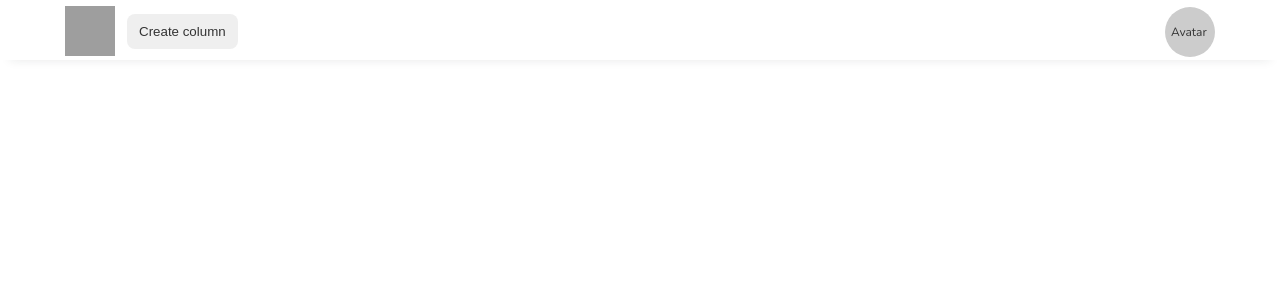
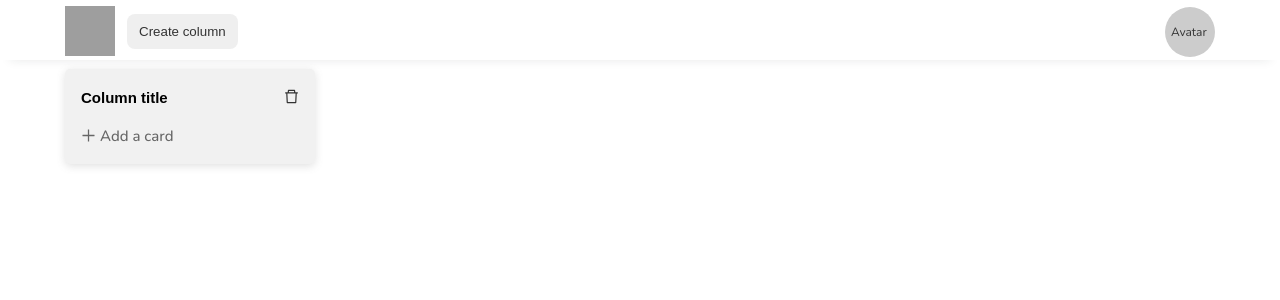
Before and after one commit to camgiangtranthi/project-practice, a React (Create React App) app in the folder front-end/: page / in a window 1280 px wide. Shown: the top 300 px of the page. Built offline with nearby package versions, Linux system fonts and the light colour scheme; no server answers; grey boxes are pictures that could not be loaded.

Commit message:
add popup delete confirm

```diff
--- /dev/null
+++ b/front-end/src/components/Column/Column.scss
@@ -0,0 +1,49 @@
+.column {
+  width: 100%;
+  max-width: var(--default-layout-width);
+  max-height: calc(100vh - var(--default-layout-header-height));
+  margin: 6px auto;
+  display: flex;
+  position: relative;
+
+  .column__container {
+    width: 250px;
+    background: var(--background-color);
+    border-radius: 5px;
+    padding: 16px;
+    margin-right: 16px;
+    overflow: hidden;
+    box-shadow: rgba(99, 99, 99, 0.2) 0px 2px 8px 0px;
+
+    .column__header {
+      display: flex;
+      justify-content: space-between;
+      align-items: center;
+      margin-bottom: 16px;
+
+      input {
+        color: var(--black);
+        background: var(--background-color);
+        font-size: 1.5rem;
+        font-weight: 550;
+      }
+
+      svg {
+        color: var(--text-color);
+        font-size: 1.5rem;
+        cursor: pointer;
+      }
+    }
+
+    .column__addnew {
+      font-size: 1.5rem;
+      color: #666;
+      font-weight: 500;
+      cursor: pointer;
+
+      svg {
+        margin-right: 4px;
+      }
+    }
+  }
+}
--- /dev/null
+++ b/front-end/src/components/Column/Column.tsx
@@ -0,0 +1,43 @@
+import { useState } from "react";
+import { DeleteOutlined, PlusOutlined } from "@ant-design/icons";
+import "./Column.scss";
+import PopupConfirm from "../PopupConfirm/PopupConfirm";
+
+interface ColumnProps {
+  addColumn: () => void;
+}
+
+const Column = (props: ColumnProps) => {
+  const [isPopupConfirm, setIsPopupConfirm] = useState(false);
+
+  const handlePopupConfirm = () => {
+    setIsPopupConfirm(!isPopupConfirm);
+  };
+
+  return (
+    <div className={"column"}>
+      <div className={"column__container"}>
+        <div className={"column__header"}>
+          <input
+            type={"text"}
+            id={"title"}
+            value={"Column title"}
+            placeholder={"Title"}
+            autoFocus
+            required
+          />
+          <div className={"column__header-icon"}>
+            <DeleteOutlined onClick={handlePopupConfirm} />
+            {isPopupConfirm && <PopupConfirm />}
+          </div>
+        </div>
+        <div className={"column__addnew"}>
+          <PlusOutlined />
+          <span>Add a card</span>
+        </div>
+      </div>
+    </div>
+  );
+};
+
+export default Column;
--- a/front-end/src/components/GlobalStyles/GlobalStyles.scss
+++ b/front-end/src/components/GlobalStyles/GlobalStyles.scss
@@ -1,4 +1,4 @@
-@import url('https://fonts.googleapis.com/css2?family=Nunito:wght@300;400;500;600;700&family=Red+Hat+Display:wght@700&family=Roboto:wght@400;700;900&display=swap');
+@import url("https://fonts.googleapis.com/css2?family=Nunito:wght@300;400;500;600;700&family=Red+Hat+Display:wght@700&family=Roboto:wght@400;700;900&display=swap");
 
 :root {
   --primary: #4b8ef1;
@@ -6,7 +6,12 @@
   --white: #fff;
   --text-color: #333;
   --dangerous-color: red;
-  --button-color: linear-gradient(105deg, rgb(91, 104, 235) 0%, rgb(40, 225, 253) 100%);
+  --background-color: #f1f1f1;
+  --button-color: linear-gradient(
+    105deg,
+    rgb(91, 104, 235) 0%,
+    rgb(40, 225, 253) 100%
+  );
 
   //default layout
   --default-layout-header-height: 100px;
@@ -25,7 +30,7 @@ html {
 }
 
 body {
-  font-family: 'Nunito', sans-serif;
+  font-family: "Nunito", sans-serif;
   font-size: 1.6rem;
   line-height: 1.5;
   text-rendering: optimizeSpeed;
--- a/front-end/src/components/Navbar/Navbar.tsx
+++ b/front-end/src/components/Navbar/Navbar.tsx
@@ -1,27 +1,50 @@
-import { useState } from 'react';
+import { useState } from "react";
 import { Link } from "react-router-dom";
 import "./Navbar.scss";
+import Column from "../Column/Column";
+
+interface NavbarProps {
+  title: string;
+  description: string;
+  id: string;
+}
 
 const Navbar = () => {
   const [isPopupProfile, setIsPopupProfile] = useState(false);
 
+  const addColumn = () => {
+    const newColumn = {
+      title: "New Column",
+      description: "New Description",
+      id: "1",
+    };
+    console.log(newColumn);
+  };
+
   const handlePopupProfile = () => {
     setIsPopupProfile(!isPopupProfile);
-    }
+  };
 
   return (
     <nav>
       <div className={"nav__header"}>
         <div className={"nav__content"}>
-                    <Link to="/"><img src="/logo.webp" alt="logo" /></Link>
-                    <button className={"btn__create"}>Create column</button>
+          <Link to="/">
+            <img src="/logo.webp" alt="logo" />
+          </Link>
+          <button onClick={addColumn} className={"btn__create"}>
+            Create column
+          </button>
         </div>
         <div className={"nav__profile"}>
-                    <span className={"nav_profile-avatar"} onClick={handlePopupProfile }>Avatar</span>
+          <span className={"nav_profile-avatar"} onClick={handlePopupProfile}>
+            Avatar
+          </span>
         </div>
       </div>
+      <Column addColumn={addColumn} />
     </nav>
-    )
-}
+  );
+};
 
 export default Navbar;
--- /dev/null
+++ b/front-end/src/components/PopupConfirm/PopupConfirm.scss
@@ -0,0 +1,40 @@
+.popup__confirm {
+  width: 280px;
+  border-radius: 6px;
+  background: var(--white);
+  box-shadow: rgba(99, 99, 99, 0.2) 0px 2px 8px 0px;
+  padding: 16px;
+  position: absolute;
+  top: 10px;
+  left: 260px;
+  z-index: 1;
+
+  .popup__confirm-header {
+    h3 {
+      font-size: 1.4rem;
+      font-weight: 400;
+    }
+  }
+
+  .popup__confirm-footer {
+    display: flex;
+    flex-direction: row-reverse;
+    margin-top: 6px;
+
+    button {
+      font-size: 1.4rem;
+      margin-right: 8px;
+      padding: 4px 8px;
+      color: var(--text-color);
+      background: var(--white);
+      border: solid 0.02rem var(--text-color);
+      border-radius: 4px;
+      overflow: hidden;
+      cursor: pointer;
+    }
+
+    .btn__confirm {
+      background: #82caff;
+    }
+  }
+}
--- /dev/null
+++ b/front-end/src/components/PopupConfirm/PopupConfirm.tsx
@@ -0,0 +1,21 @@
+import "./PopupConfirm.scss";
+
+const PopupConfirm = () => {
+  return (
+    <>
+      <div className={"popup__confirm"}>
+        <div className={"popup__confirm-container"}>
+          <div className={"popup__confirm-header"}>
+            <h3>Are you sure you want to delete this column?</h3>
+          </div>
+          <div className={"popup__confirm-footer"}>
+            <button className={"btn__confirm"}>No</button>
+            <button className={"btn__cancel"}>Yes</button>
+          </div>
+        </div>
+      </div>
+    </>
+  );
+};
+
+export default PopupConfirm;
```
Lines whose indentation alone changed are shown as unchanged.
